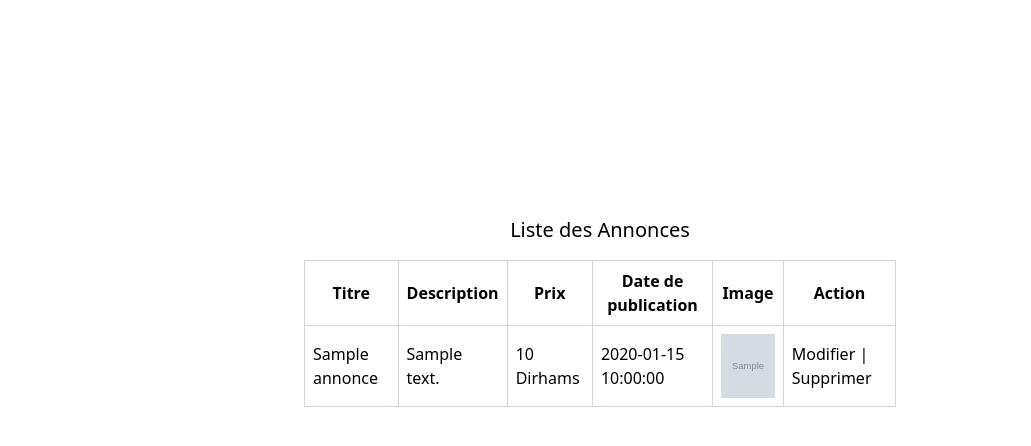
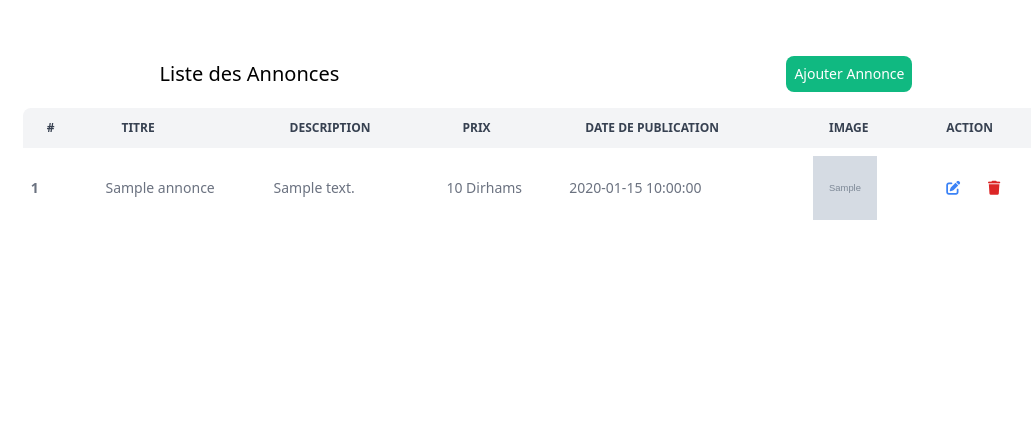
Before and after one commit to Youcode-Classe-E-2023-2024/MaryamJammar-Avito, a PHP site: page / in a window 1280 px wide. Shown: the top 446 px of the page, without its empty margins (104-1135 px from the left). Run offline with PHP 8.4, Linux system fonts and the light colour scheme; tables that the repository leaves empty or names only in its code hold one stand-in row (values such as "Sample post"); grey boxes marked "Sample" are stand-in pictures; some libraries are stand-ins or nearby versions.

Commit message:
update ajout

```diff
--- a/add.php
+++ b/add.php
@@ -33,7 +33,9 @@ if ($_SERVER["REQUEST_METHOD"] == "POST") {
 
     // Exécuter la requête
     if ($conn->query($sql) === TRUE) {
-        echo "Annonce ajoutée avec succès.";
+        // Annonce ajoutée avec succès, rediriger vers la page index avec un paramètre de succès
+        header("Location: index.php?success=1");
+        exit();
     } else {
         echo "Erreur lors de l'ajout de l'annonce : " . $conn->error;
     }
@@ -41,4 +43,3 @@ if ($_SERVER["REQUEST_METHOD"] == "POST") {
     // Fermer la connexion
     $conn->close();
 }
-?>
--- a/index.php
+++ b/index.php
@@ -1,24 +1,47 @@
-<!-- annonces.php -->
 <!DOCTYPE html>
 <html lang="en">
+
 <head>
     <meta charset="UTF-8">
     <meta name="viewport" content="width=device-width, initial-scale=1.0">
-    <link rel="stylesheet" href="style.css">
+    <link rel="stylesheet" href="https://cdn.tailwindcss.com">
+    <link rel="stylesheet" href="https://cdnjs.cloudflare.com/ajax/libs/font-awesome/6.0.0/css/all.min.css"> <!-- Font Awesome CSS -->
     <title>Liste des Annonces</title>
-    <script src="https://cdn.tailwindcss.com"></script>
+    <link href="https://cdn.jsdelivr.net/npm/tailwindcss@2.2.19/dist/tailwind.min.css" rel="stylesheet">
 </head>
+
 <body>
 
-    <div class="ml-96 mt-48 w-3/6 p-6">
-        <div class="flex justify-evenly">
+    <div class=" mt-4 w-full p-6 ">
+        <div class="flex justify-around items-center p-4">
             <h3 class="text-dark-600 text-xl font-medium">Liste des Annonces</h3>
+            <!-- <div class="mt-4 flex justify-end"> -->
+            <a href="create.php" class="text-white bg-green-500 hover:bg-green-600 focus:ring-4 focus:outline-none focus:ring-green-300 font-medium rounded-lg text-sm px-2 py-2 text-center inline-block">
+                Ajouter Annonce
+            </a>
+            <!-- </div> -->
         </div>
+
+        <div class="relative overflow-x-auto ">
+            <table class="w-5/6 mx-auto text-sm text-left rtl:text-right text-gray-500 dark:text-gray-400 ">
+                <thead class="text-xs text-gray-700 uppercase bg-gray-100 dark:bg-gray-700 dark:text-gray-400">
+                    <tr>
+                        <th scope="col" class="px-6 py-3 rounded-tl-lg">
+                            #
+                        </th>
+                        <th scope="col" class="px-6 py-3">Titre</th>
+                        <th scope="col" class="px-6 py-3">Description</th>
+                        <th scope="col" class="px-6 py-3">Prix</th>
+                        <th scope="col" class="px-6 py-3">Date de publication</th>
+                        <th scope="col" class="px-6 py-3">Image</th>
+                        <th scope="col" class="px-6 py-3 rounded-tr-lg">Action</th>
+                    </tr>
+                </thead>
+                <tbody>
 
                     <?php
                     require_once 'connection.php';
 
-        // Exemple d'utilisation de MySQLi (assurez-vous de remplacer les informations de connexion)
                     $servername = "localhost";
                     $username = "root";
                     $password = "";
@@ -26,60 +49,47 @@
 
                     $conn = new mysqli($servername, $username, $password, $dbname);
 
-        // Vérifier la connexion
                     if ($conn->connect_error) {
                         die("La connexion a échoué : " . $conn->connect_error);
                     }
 
-        // Requête SQL pour sélectionner toutes les annonces
                     $sql = "SELECT * FROM annonces";
                     $result = $conn->query($sql);
 
-        // Vérifier si la requête a réussi
                     if ($result === FALSE) {
                         echo "Erreur lors de la récupération des annonces : " . $conn->error;
                     } else {
-            // Afficher les annonces dans un tableau HTML
-            echo "<table class='w-full border-collapse border border-gray-300 mt-4'>";
-            echo "<thead>";
-            echo "<tr>";
-            echo "<th class='p-2 border border-gray-300'>Titre</th>";
-            echo "<th class='p-2 border border-gray-300'>Description</th>";
-            echo "<th class='p-2 border border-gray-300'>Prix</th>";
-            echo "<th class='p-2 border border-gray-300'>Date de publication</th>";
-            echo "<th class='p-2 border border-gray-300'>Image</th>";
-            echo "<th class='p-2 border border-gray-300'>Action</th>";
-            echo "</tr>";
-            echo "</thead>";
-            echo "<tbody>";
-
-            // Afficher les annonces
                         while ($row = $result->fetch_assoc()) {
                             echo "<tr>";
-                echo "<td class='p-2 border border-gray-300'>" . $row["titre"] . "</td>";
-                echo "<td class='p-2 border border-gray-300'>" . $row["description"] . "</td>";
-                echo "<td class='p-2 border border-gray-300'>" . $row["prix"] . " Dirhams</td>";
-                echo "<td class='p-2 border border-gray-300'>" . $row["date_publication"] . "</td>";
-                echo "<td class='p-2 border border-gray-300'><img src='" . $row["image_url"] . "' alt='Image de l'annonce' class='w-16 h-16'></td>";
-                echo "<td class='p-2 border border-gray-300'>
-                        <a href='edit.php?id=" . $row["id"] . "'>Modifier</a> |
-                        <a href='delete.php?id=" . $row["id"] . "'>Supprimer</a>
+                            echo "<th scope='row' class='p-2'>" . $row["id"] . "</th>";
+                            echo "<td class='p-2'>" . $row["titre"] . "</td>";
+                            echo "<td class='p-2'>" . $row["description"] . "</td>";
+                            echo "<td class='p-2'>" . $row["prix"] . " Dirhams</td>";
+                            echo "<td class='p-2'>" . $row["date_publication"] . "</td>";
+                            echo "<td class='p-2'><img src='" . $row["image_url"] . "' alt='Image de l'annonce' class='w-16 h-16'></td>";
+                            echo "<td class='p-2 space-x-6'>
+                            <a href='edit.php?id=" . $row["id"] . "' class='ml-4 text-blue-500 hover:text-blue-700'>
+                                    <i class='fas fa-edit'></i>
+                                </a>
+                                <a href='delete.php?id=" . $row["id"] . "' class='text-red-600 hover:text-red-800' onclick='return confirm(\"Voulez-vous vraiment supprimer cette annonce ?\")'>
+                                    <i class='fas fa-trash'></i>
+                                </a>
                                     </td>";
                             echo "</tr>";
                         }
 
-            echo "</tbody>";
-            echo "</table>";
-
-            // Libérer le résultat
                         $result->free();
                     }
 
-        // Fermer la connexion
                     $conn->close();
                     ?>
+
+                </tbody>
+            </table>
+        </div>
 
     </div>
 
 </body>
+
 </html>
```
Also changed, not shown: delete.php (added, +39 -0 lines). Lines whose indentation alone changed are shown as unchanged.
